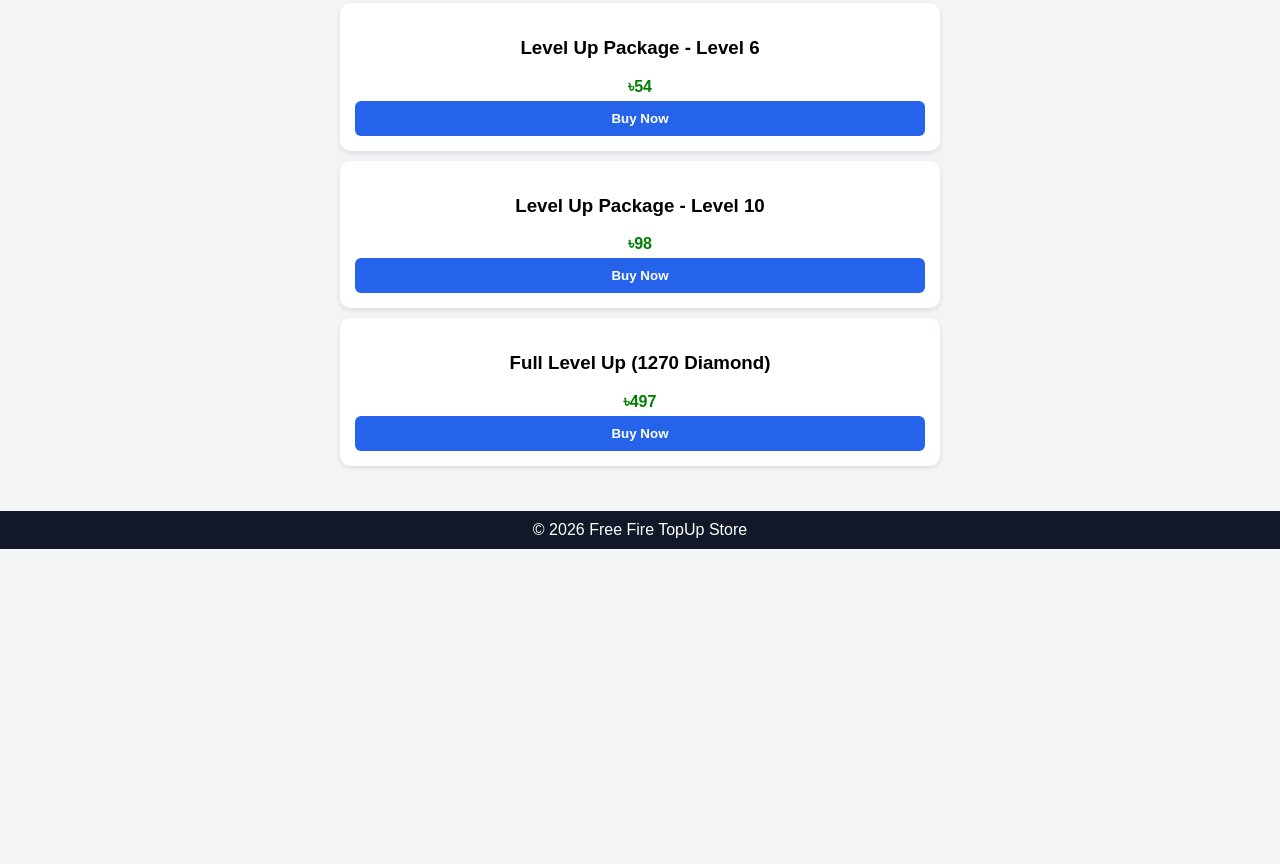
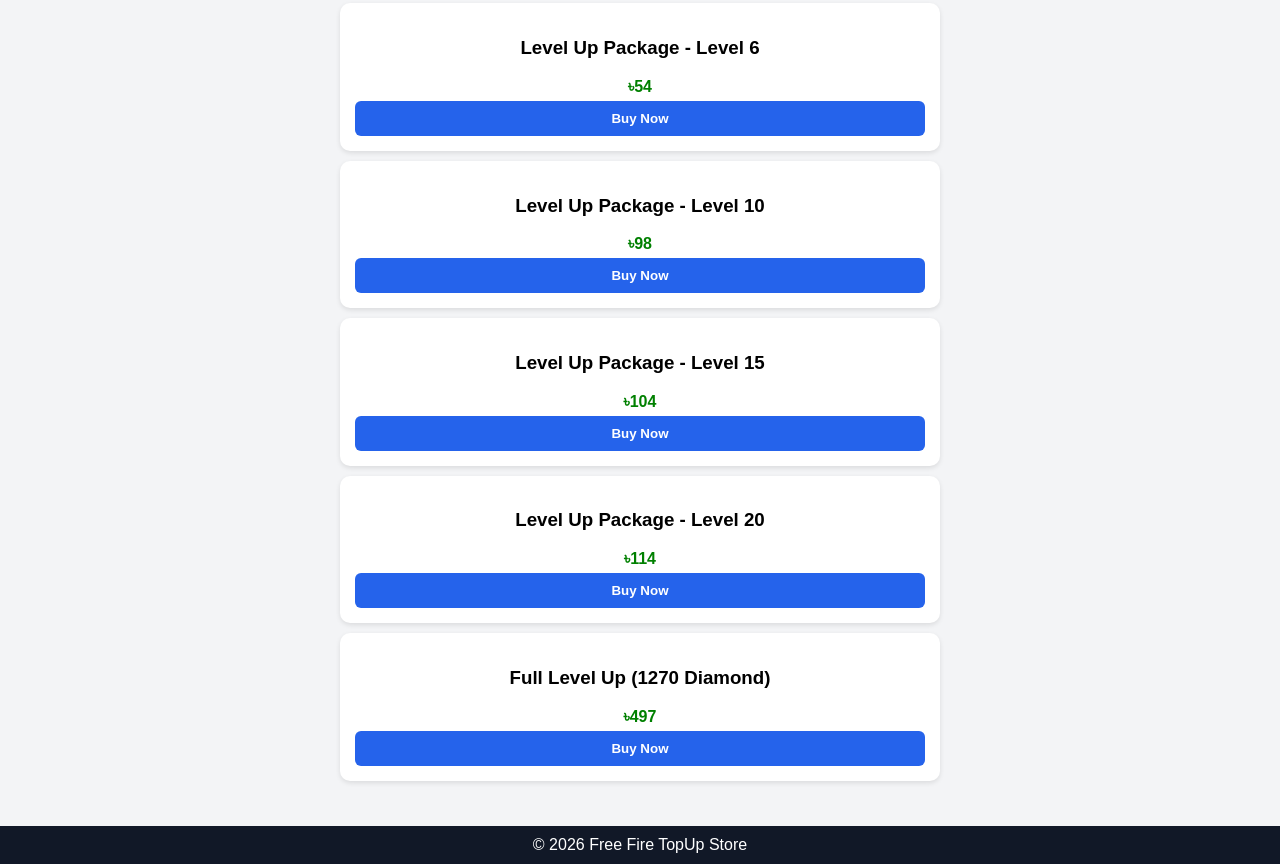
Before and after one commit to rittiksarkar663-oss/freefiretopup, a plain HTML site: page index.html in a window 1280 px wide. Shown: the part 1154-2018 px from the top of the page. Before the commit the page ends 1703 px from the top, so only its background shows below. Drawn offline with Linux system fonts and the light colour scheme.

Commit message:
Add new Level Up Packages to index.html

```diff
--- a/index.html
+++ b/index.html
@@ -123,6 +123,16 @@
         <h3>Level Up Package - Level 10</h3>
         <div class="price">৳98</div>
         <button onclick="startBot('Level Up Package - Level 10', '৳86')">Buy Now</button>
+    </div>
+    <div class="card">
+        <h3>Level Up Package - Level 15</h3>
+        <div class="price">৳104</div>
+        <button onclick="startBot('Level Up Package - Level 6 ', '৳90')">Buy Now</button>
+    </div>
+    <div class="card">
+        <h3>Level Up Package - Level 20</h3>
+        <div class="price">৳114</div>
+        <button onclick="startBot('Level Up Package - Level 6 ', '৳103')">Buy Now</button>
     </div>
     <div class="card">
         <h3>Full Level Up (1270 Diamond)</h3>
```
